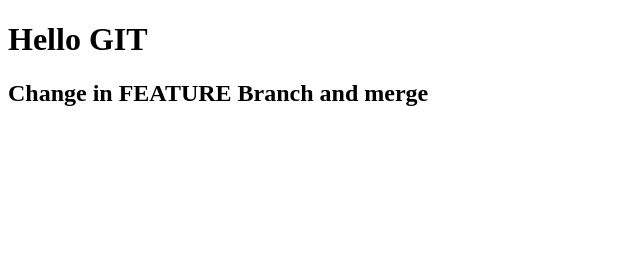
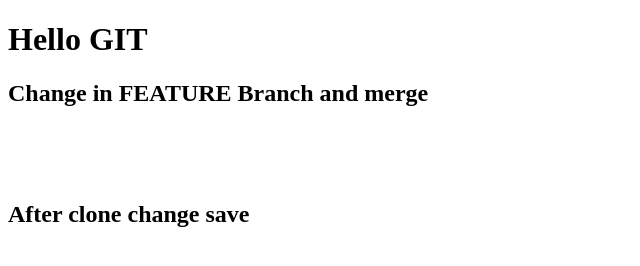
Before and after one commit to Rahman1712/github-sample, a plain HTML site: page index.html in a window 1280 px wide. Shown: the whole page, without its empty margins (0-640 px from the left). Drawn offline with Linux system fonts and the light colour scheme.

Commit message:
Clone and change save commit

```diff
--- a/index.html
+++ b/index.html
@@ -8,5 +8,8 @@
 <body>
     <h1>Hello GIT</h1>
     <h2>Change in FEATURE Branch and merge</h2>
+	<br><br><br>
+	<h2>After clone change save</h2>
+
 </body>
 </html>
```
